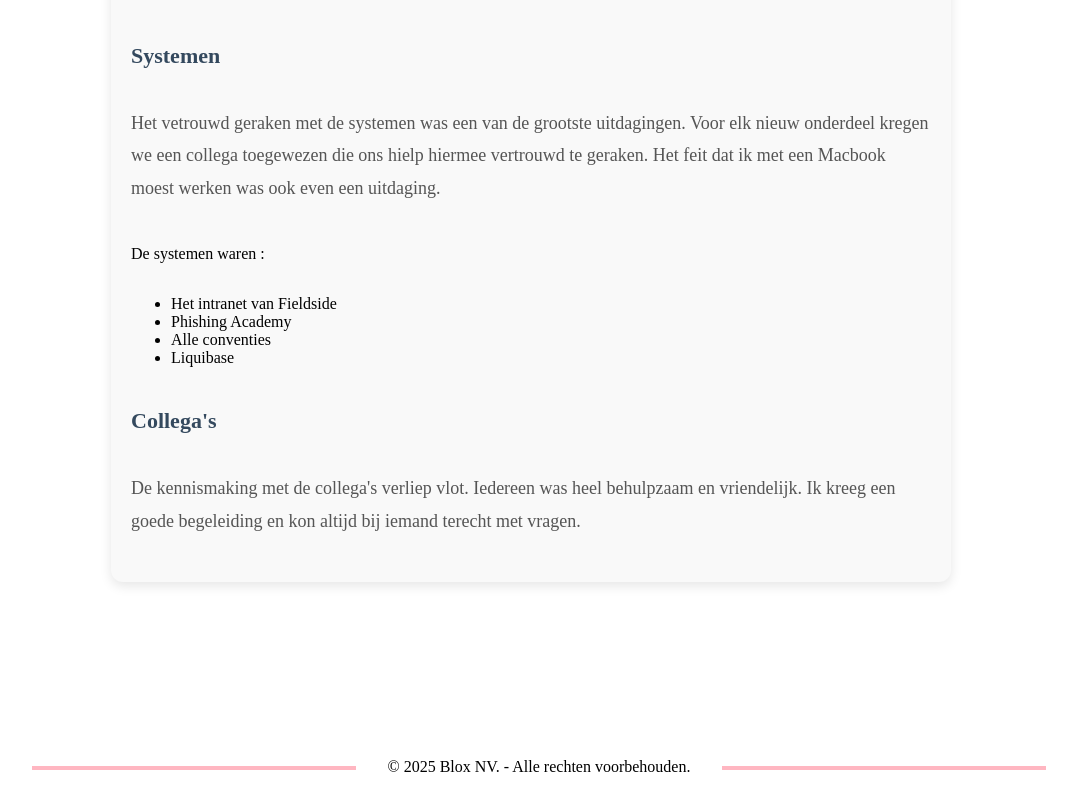
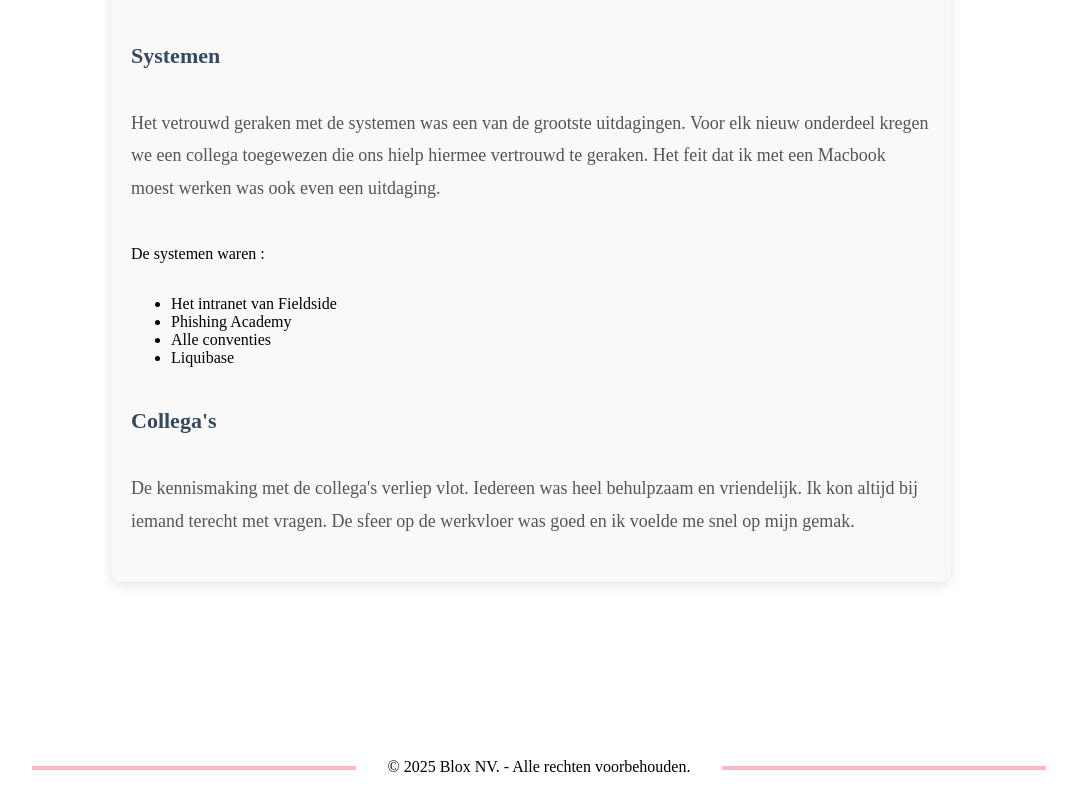
Before and after one commit to DenzelAP/Blogpost, a Next.js app: page /extra in a window 1280 px wide. Shown: the part 669-1469 px from the top of the page, without its empty margins (109-1186 px from the left). Built offline with nearby package versions, Linux system fonts and the light colour scheme.

Commit message:
vooruitgang

```diff
--- a/src/pages/extra/index.tsx
+++ b/src/pages/extra/index.tsx
@@ -67,8 +67,9 @@ const Extra = () => {
       </h3>
       <p className={styles.paragraph}>
         De kennismaking met de collega's verliep vlot. Iedereen was heel
-        behulpzaam en vriendelijk. Ik kreeg een goede begeleiding en kon altijd
-        bij iemand terecht met vragen.
+        behulpzaam en vriendelijk. Ik kon altijd
+        bij iemand terecht met vragen. De sfeer op de werkvloer was goed en
+        ik voelde me snel op mijn gemak.
       </p>
     </div>
   );
```
Also changed, not shown: src/data/blogData.ts (+4 -4 lines).
